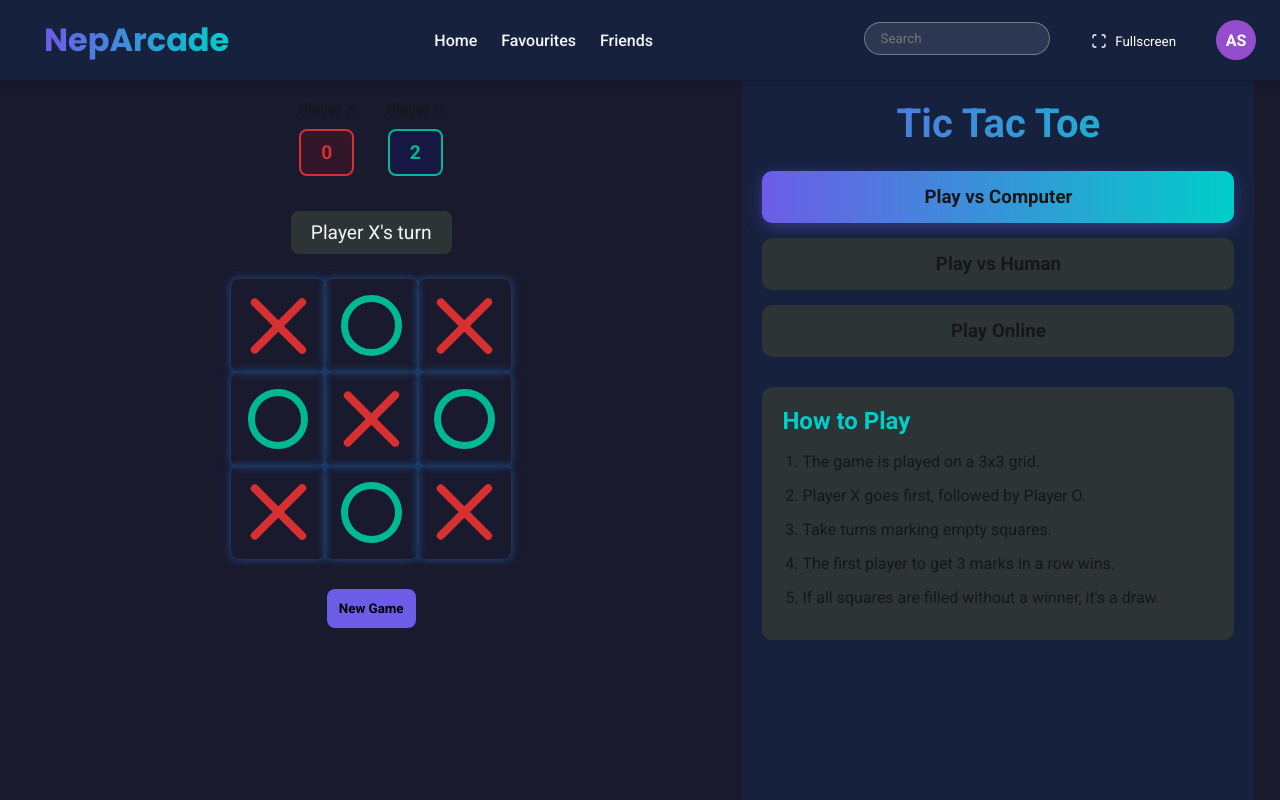
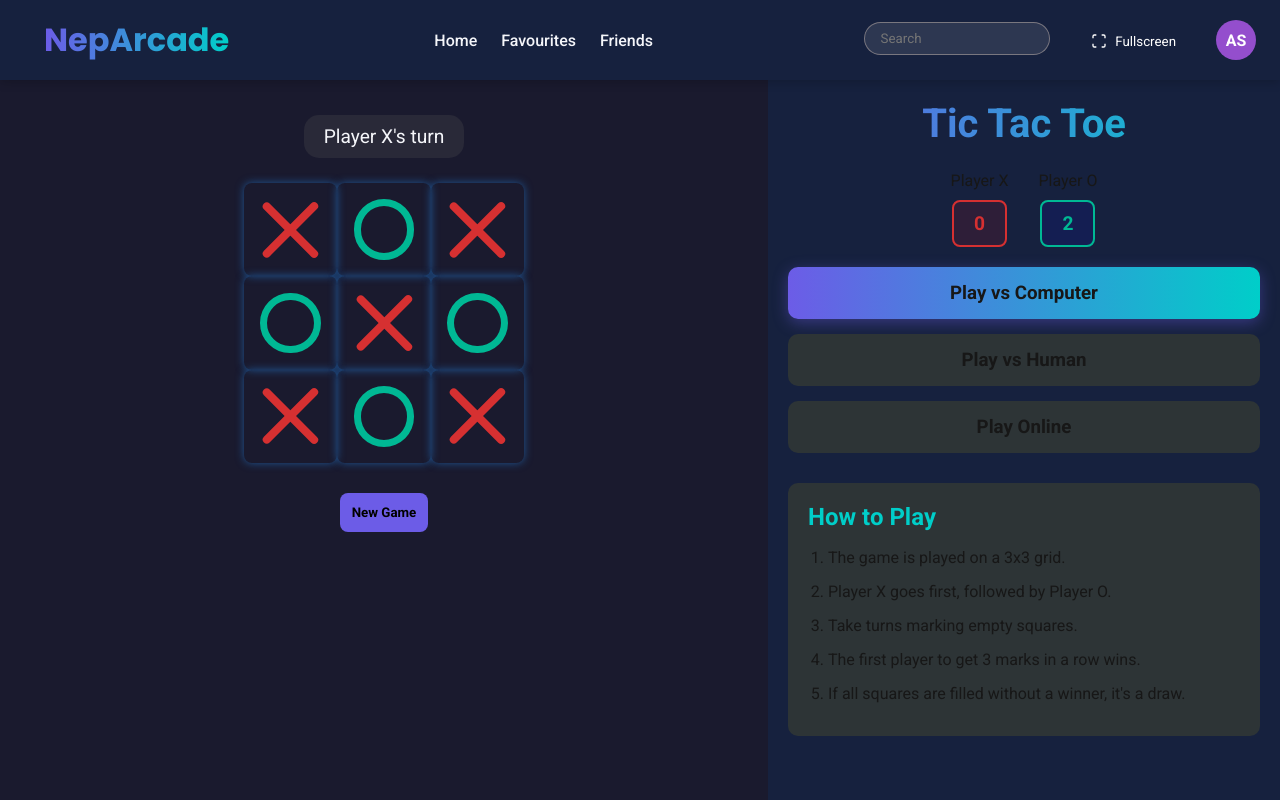
Before and after one commit to Anush980/NepArcade-Nxt, a Next.js app: page /games/tictactoe in a window 1280 px wide. Built offline with nearby package versions, Linux system fonts and the light colour scheme.

Commit message:
Fixes:Optimized game layout ui

```diff
--- a/src/app/components/GameInfo/GameInfo.jsx
+++ b/src/app/components/GameInfo/GameInfo.jsx
@@ -1,4 +1,5 @@
 'use client';
+import ScoreBoard from '../ScoreBoard/ScoreBoard';
 import './GameInfo.css';
 
 export default function GameInfo() {
@@ -7,6 +8,7 @@ export default function GameInfo() {
             <div className="game-title">
                 <h1>Tic Tac Toe</h1>
             </div>
+            <ScoreBoard />
             <div className="player-selection">
                 <div className="player-option active">
                     <h3>Play vs Computer</h3>
--- a/src/app/games/tictactoe/game-layout.css
+++ b/src/app/games/tictactoe/game-layout.css
@@ -15,7 +15,7 @@ body {
 }
 
 .game-board-section {
-  flex: 0 0 58%;
+  flex: 0 0 60%;
   display: flex;
   justify-content: center;
   padding: 20px;
@@ -35,15 +35,15 @@ body {
   padding: 20px;
   background-color: var(--header-bg);
   overflow-y: auto;
-  /* max-height: calc(100vh - 80px); */
+  max-height: calc(100vh - 80px);
 }
 
 .game-status {
   font-size: 1.2rem;
   margin: 15px 0;
   padding: 10px 20px;
-  background-color: var(--dark);
-  border-radius: 8px;
+  background-color: rgba(88, 88, 88, 0.242);
+  border-radius: 15px;
   color: var(--light);
   text-align: center;
 }
--- a/src/app/games/tictactoe/page.jsx
+++ b/src/app/games/tictactoe/page.jsx
@@ -13,7 +13,6 @@ export default function Gamepage() {
             <div className="game-container">
                 <div className="game-board-section">
                     <div className="board-container">
-                        <ScoreBoard />
                         <div className="game-status">Player X's turn</div>
                         <Tictactoe />
                         <div className="game-controls">
```
